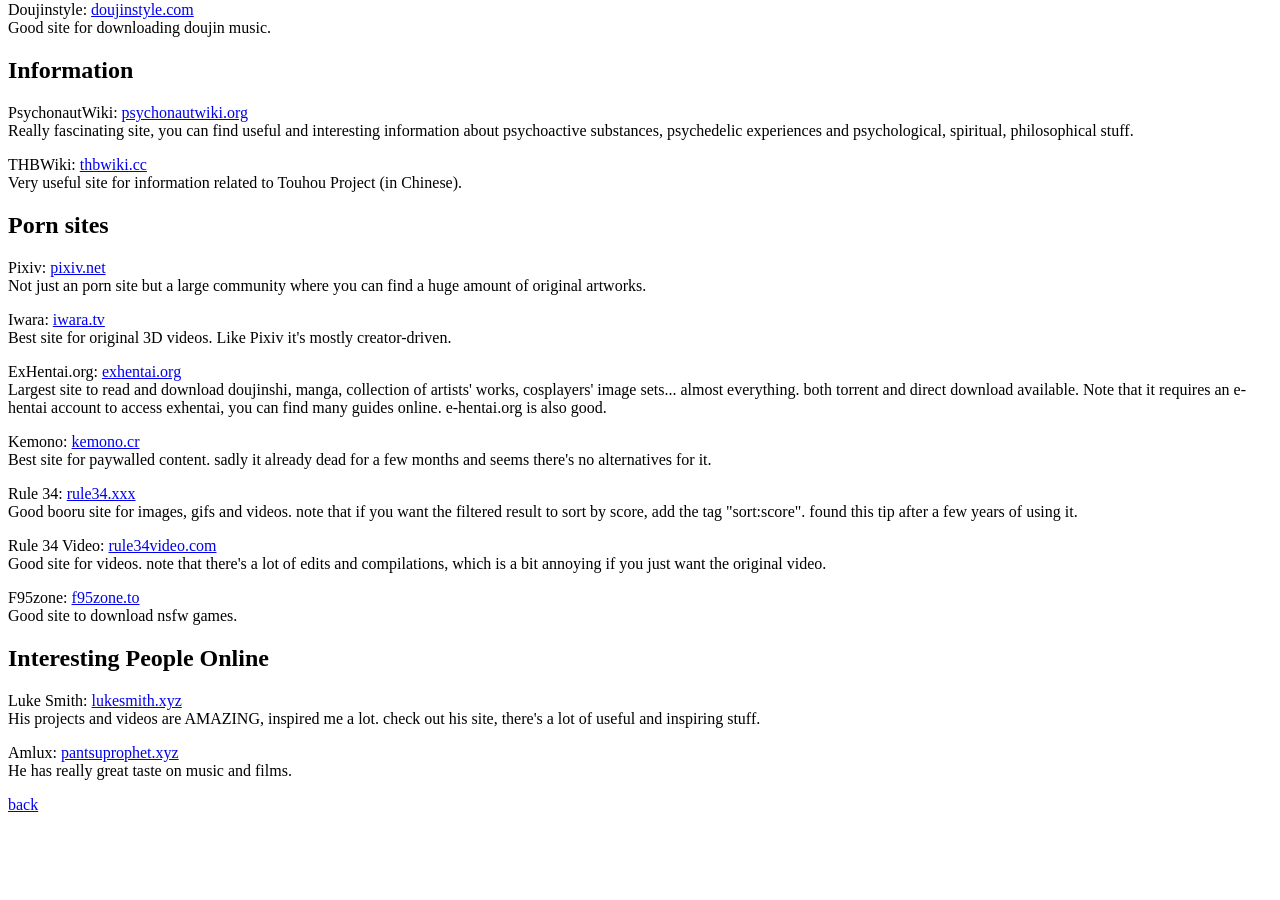
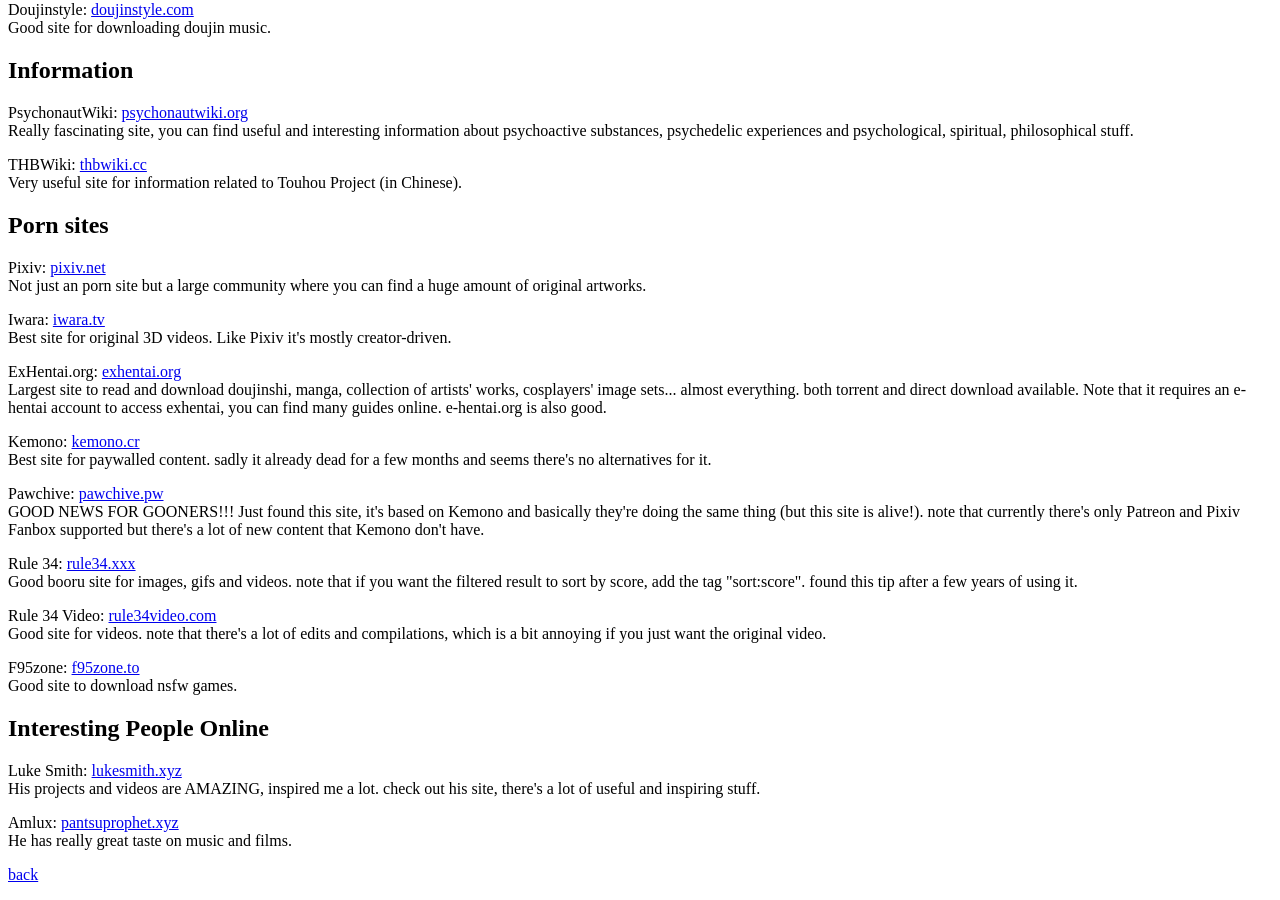
Before and after one commit to Aiwass93/aiwass93.github.io, a Jekyll site: the page built from links.md, in a window 1280 px wide and 900 px high, scrolled down 951 px. Built offline with Jekyll 4.4.1, drawn with Linux system fonts in a browser that asks for light colours; before the commit the page ends 1781 px from its top, so only the background shows below that.

Commit message:
updated links and an article

```diff
--- a/_data/links.json
+++ b/_data/links.json
@@ -143,6 +143,12 @@
         "description": "Best site for paywalled content. sadly it already dead for a few months and seems there's no alternatives for it."
       },
       {
+        "name": "Pawchive",
+        "label": "pawchive.pw",
+        "url": "https://pawchive.pw/",
+        "description": "GOOD NEWS FOR GOONERS!!! Just found this site, it's based on Kemono and basically they're doing the same thing (but this site is alive!). note that currently there's only Patreon and Pixiv Fanbox supported but there's a lot of new content that Kemono don't have."
+      },
+      {
         "name": "Rule 34",
         "label": "rule34.xxx",
         "url": "https://rule34.xxx/",
```
Also changed, not shown: _posts/2026-07-21-hippie-poem.md (added, +28 -0 lines).
